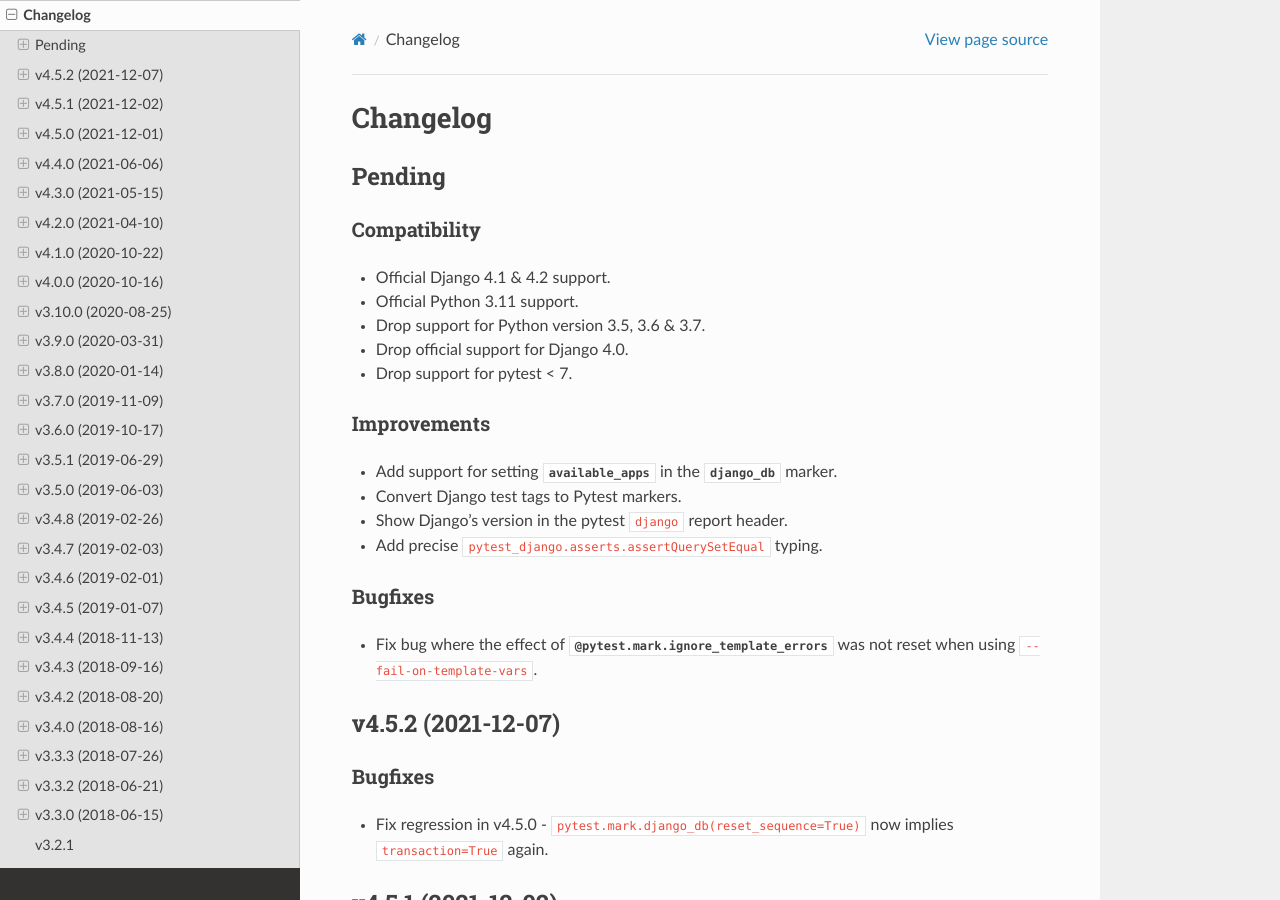
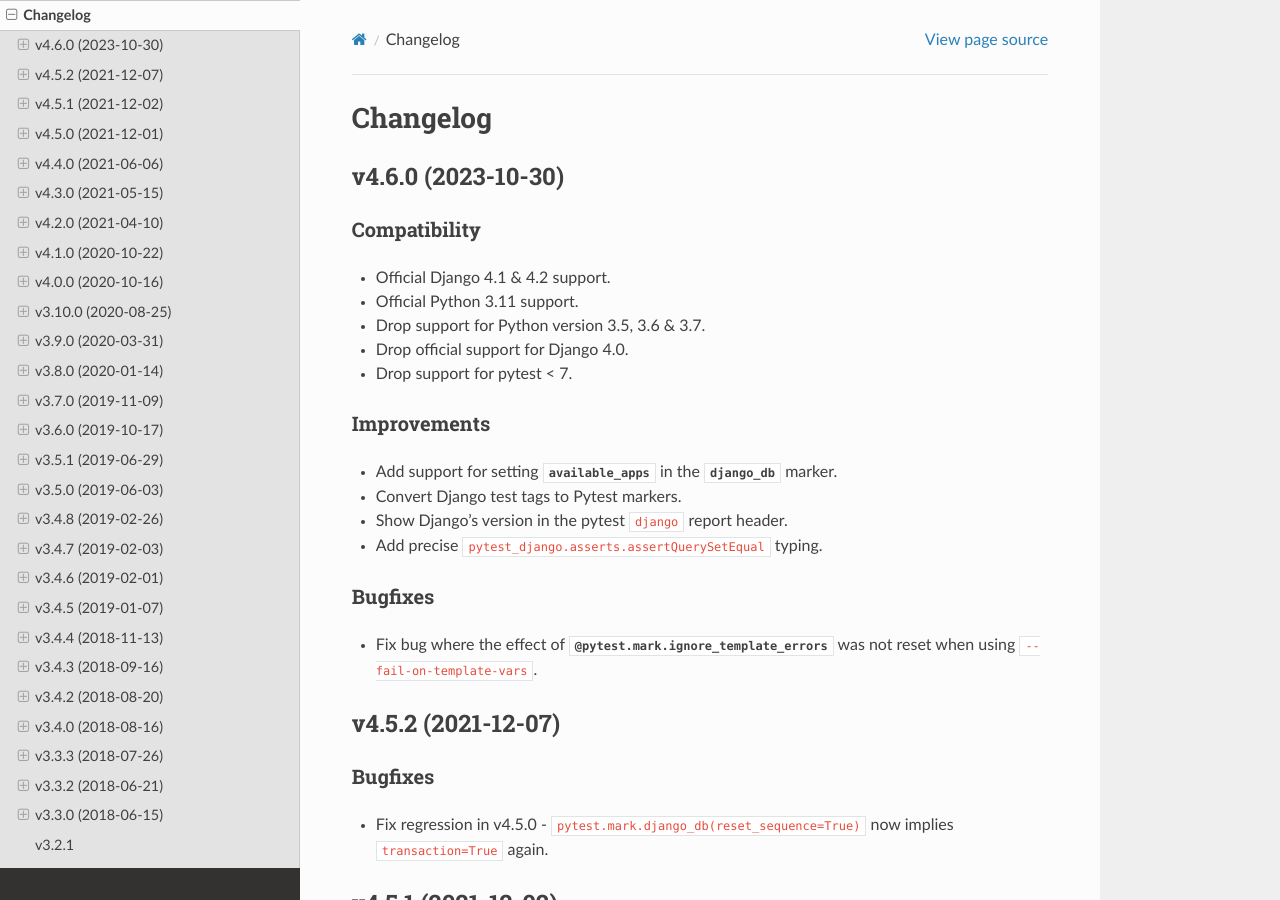
Before and after one commit to pytest-dev/pytest-django, a Sphinx documentation site: the page built from docs/changelog.rst, in a window 1280 px wide and 900 px high. Built offline with Sphinx 7.4.7 and the Read the Docs theme 2.0.0, drawn with Linux system fonts in a browser that asks for light colours; cross-references to code outside the pages are shown as plain code.

Commit message:
Release 4.6.0

```diff
--- a/docs/changelog.rst
+++ b/docs/changelog.rst
@@ -1,8 +1,8 @@
 Changelog
 =========
 
-Pending
--------
+v4.6.0 (2023-10-30)
+-------------------
 
 Compatibility
 ^^^^^^^^^^^^^
```
